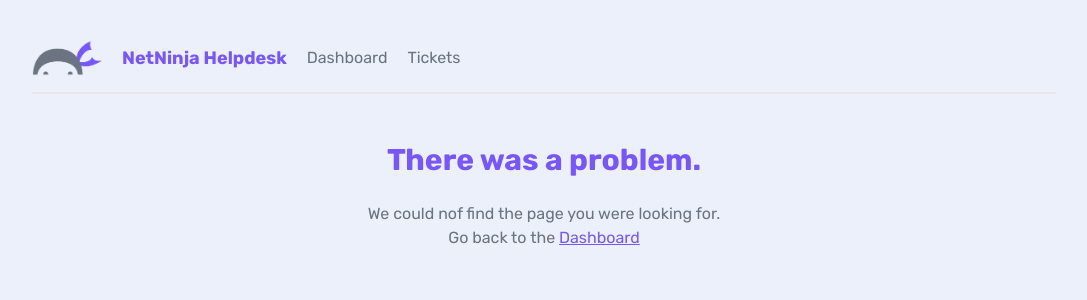
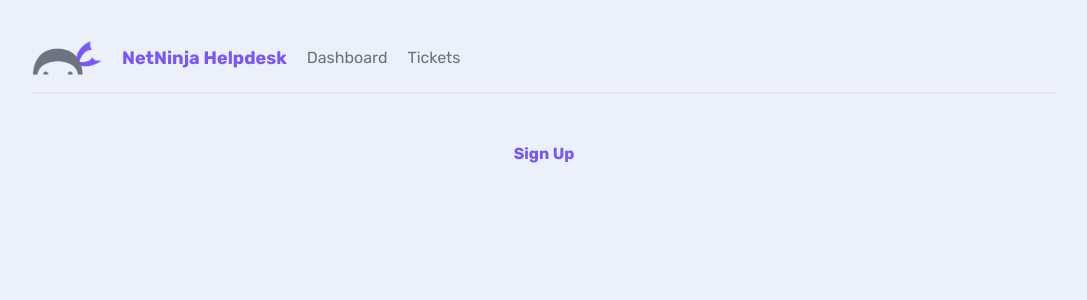
Before and after one commit to Philippe35507/NetNinja-Helpdesk, a Next.js app: page /signup in a window 1280 px wide. Before the commit this address had no page. Shown: the top 300 px of the page, without its empty margins (96-1183 px from the left). Built offline with nearby package versions, Linux system fonts and the light colour scheme.

Commit message:
Route Group: creating Login & Signup pages

```diff
--- /dev/null
+++ b/app/(auth)/login/page.jsx
@@ -0,0 +1,7 @@
+export default function Login() {
+  return (
+    <main>
+      <h2 className="text-center">Log In</h2>
+    </main>
+  );
+}
--- /dev/null
+++ b/app/(auth)/signup/page.jsx
@@ -0,0 +1,7 @@
+export default function Signup() {
+  return (
+    <main>
+      <h2 className="text-center">Sign Up</h2>
+    </main>
+  );
+}
```
